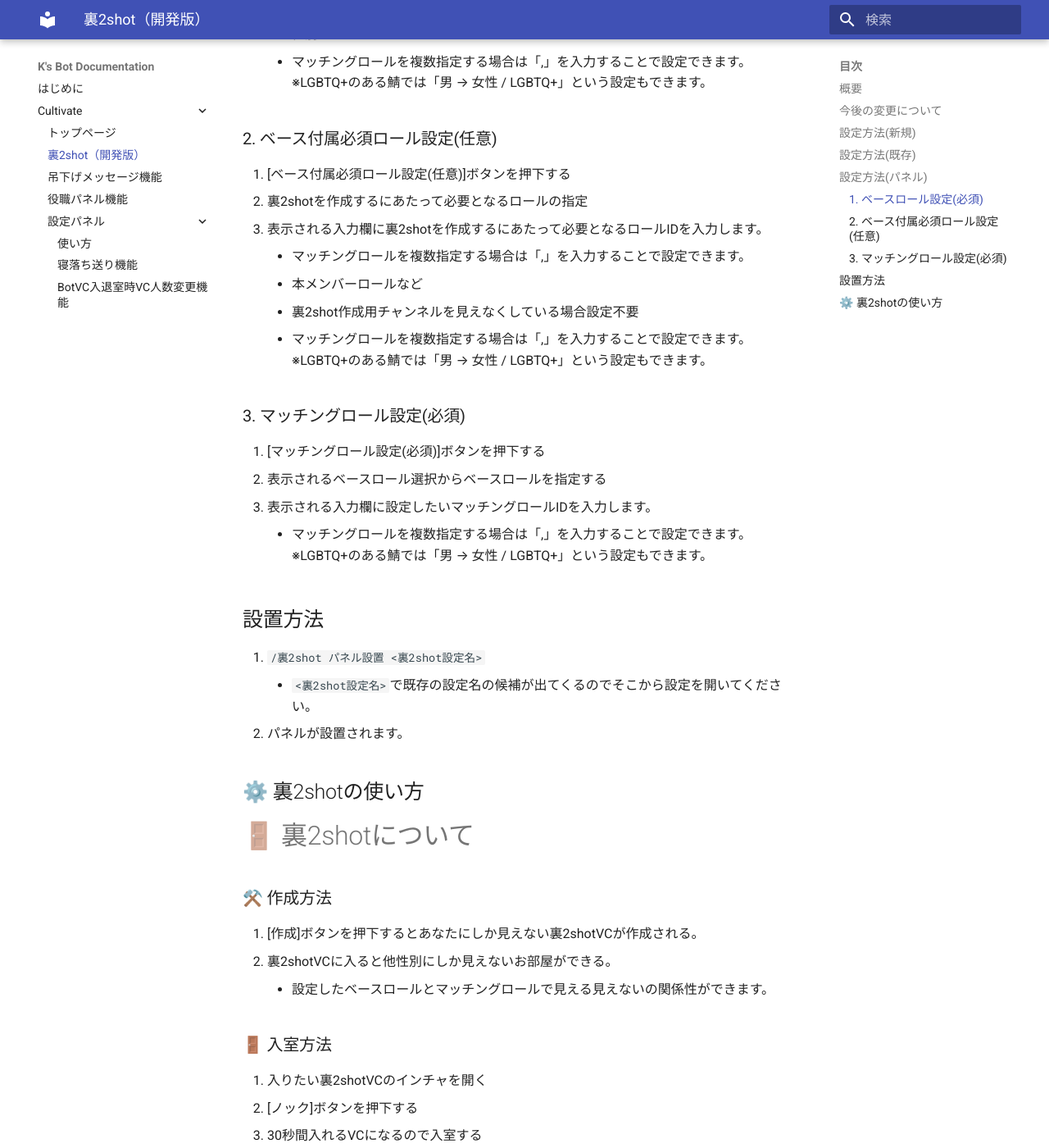
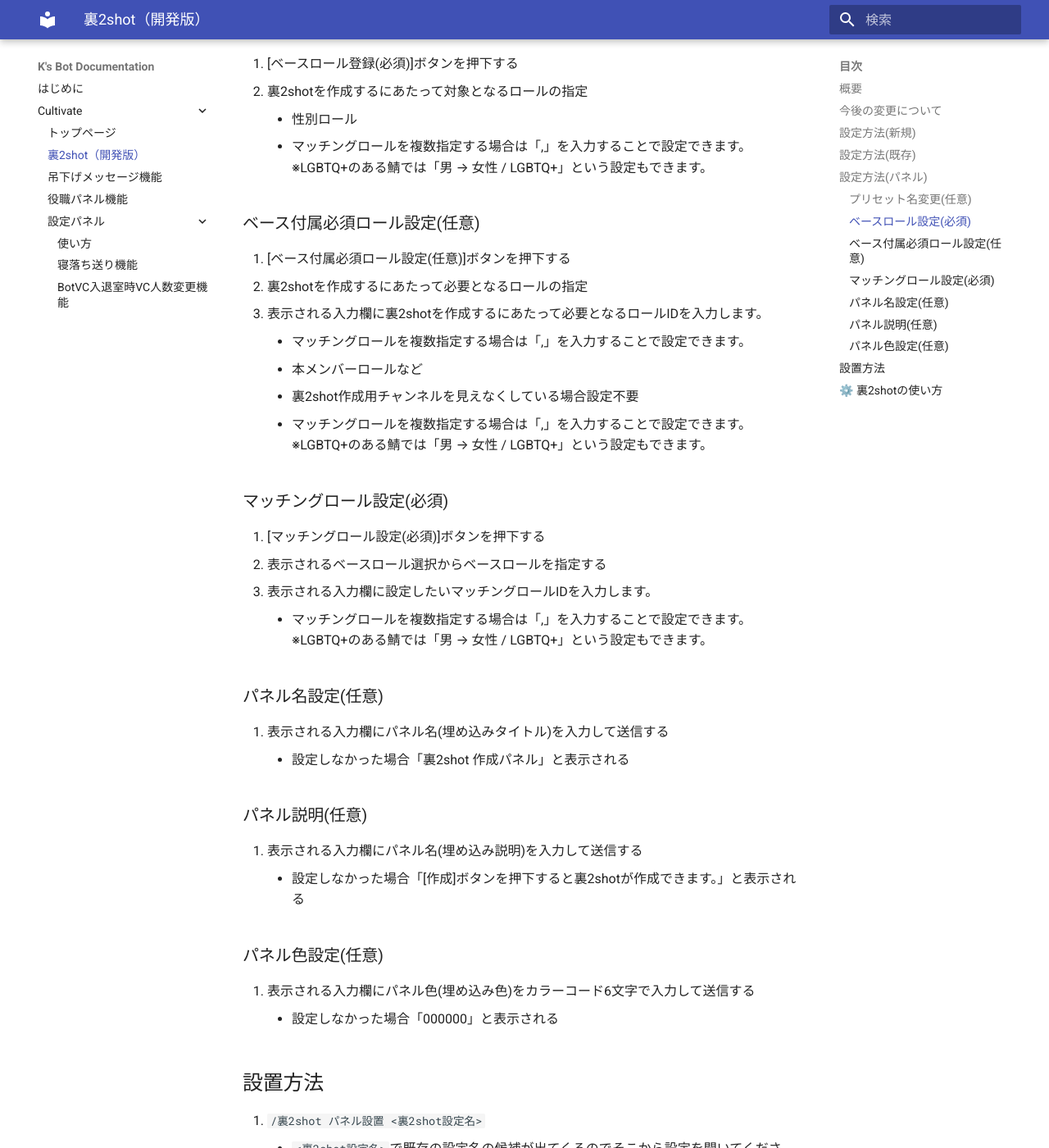
Before and after one commit to hashimotok-ecsv/hashimotok.docs, an MkDocs documentation site: the page built from build_docs/cultivate/system/back_2shot.md, in a window 1280 px wide and 1400 px high, scrolled down 1042 px. Shown: the whole window at 82% size. Built offline with MkDocs 1.6.1 and Material for MkDocs 9.7.7, drawn with Linux system fonts in a browser that asks for light colours; some of the changed text lies outside the part shown.

Commit message:
Sync: Updated documentation from hashimotok-ecsv/Cultivate (commit c4721556471ad30ead1ce07d211a60516cc804e7)

```diff
--- a/build_docs/cultivate/system/back_2shot.md
+++ b/build_docs/cultivate/system/back_2shot.md
@@ -17,13 +17,15 @@
 1. 設定用パネルから設定してください。
     →「設定方法(パネル)」を参照
 ## 設定方法(パネル)
-### 1. ベースロール設定(必須)
+### プリセット名変更(任意)
+1. 表示される入力欄に新たなプリセット名を入力して送信する
+### ベースロール設定(必須)
 1. [ベースロール登録(必須)]ボタンを押下する
 1. 裏2shotを作成するにあたって対象となるロールの指定
     - 性別ロール
     - マッチングロールを複数指定する場合は「,」を入力することで設定できます。
       ※LGBTQ+のある鯖では「男 → 女性 / LGBTQ+」という設定もできます。
-### 2. ベース付属必須ロール設定(任意)
+### ベース付属必須ロール設定(任意)
 1. [ベース付属必須ロール設定(任意)]ボタンを押下する
 1. 裏2shotを作成するにあたって必要となるロールの指定
 1. 表示される入力欄に裏2shotを作成するにあたって必要となるロールIDを入力します。
@@ -32,12 +34,21 @@
     - 裏2shot作成用チャンネルを見えなくしている場合設定不要
     - マッチングロールを複数指定する場合は「,」を入力することで設定できます。
       ※LGBTQ+のある鯖では「男 → 女性 / LGBTQ+」という設定もできます。
-### 3. マッチングロール設定(必須)
+### マッチングロール設定(必須)
 1. [マッチングロール設定(必須)]ボタンを押下する
 1. 表示されるベースロール選択からベースロールを指定する
 1. 表示される入力欄に設定したいマッチングロールIDを入力します。
     - マッチングロールを複数指定する場合は「,」を入力することで設定できます。
       ※LGBTQ+のある鯖では「男 → 女性 / LGBTQ+」という設定もできます。
+### パネル名設定(任意)
+1. 表示される入力欄にパネル名(埋め込みタイトル)を入力して送信する
+    - 設定しなかった場合「裏2shot 作成パネル」と表示される
+### パネル説明(任意)
+1. 表示される入力欄にパネル名(埋め込み説明)を入力して送信する
+    - 設定しなかった場合「[作成]ボタンを押下すると裏2shotが作成できます。」と表示される
+### パネル色設定(任意)
+1. 表示される入力欄にパネル色(埋め込み色)をカラーコード6文字で入力して送信する
+    - 設定しなかった場合「000000」と表示される
 ## 設置方法
 1. `/裏2shot パネル設置 <裏2shot設定名>`
     - `<裏2shot設定名>`で既存の設定名の候補が出てくるのでそこから設定を開いてください。
```
